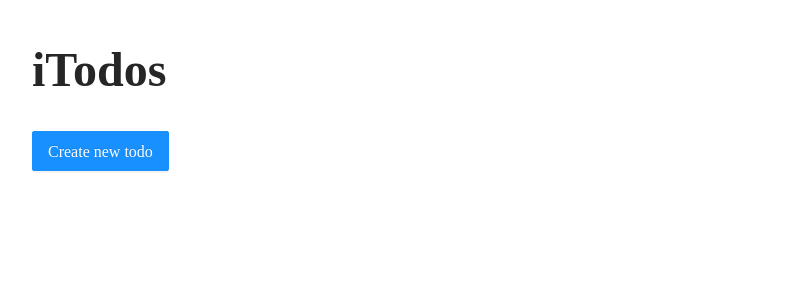
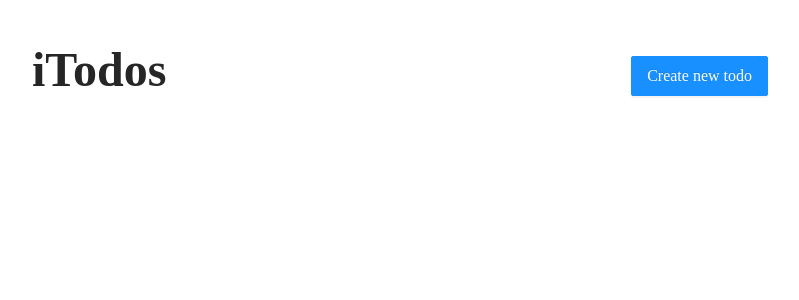
Before and after one commit to darbazali/todo-app, a React (Create React App) app: page / in a window 1280 px wide. Shown: the top 300 px of the page, without its empty margins (240-1039 px from the left). Built offline with nearby package versions, Linux system fonts and the light colour scheme; a web font is replaced by a local one.

Commit message:
style new todo button

```diff
--- a/src/App.js
+++ b/src/App.js
@@ -7,6 +7,13 @@ const appStyles = {
   maxWidth: '800px',
   margin: '0 auto',
   padding: '2rem',
+  position: 'relative',
+}
+
+const newTodoButtonStyle = {
+  position: 'absolute',
+  top: '3.5rem',
+  right: '2rem',
 }
 
 /* ===========================================
@@ -50,10 +57,16 @@ const App = () => {
     <div style={appStyles}>
       <h1>iTodos</h1>
 
+      {/*
+        New todo button
+        Opens up the modal
+      */}
+
       <Button
         type='primary'
         size='large'
         onClick={() => setIsModalVisible(true)}
+        style={newTodoButtonStyle}
       >
         Create new todo
       </Button>
--- a/src/components/TodoForm.js
+++ b/src/components/TodoForm.js
@@ -1,5 +1,5 @@
 import React from 'react'
-import { Modal, Input, Button } from 'antd'
+import { Modal, Input } from 'antd'
 
 const TodoForm = ({
   onChange,
```
